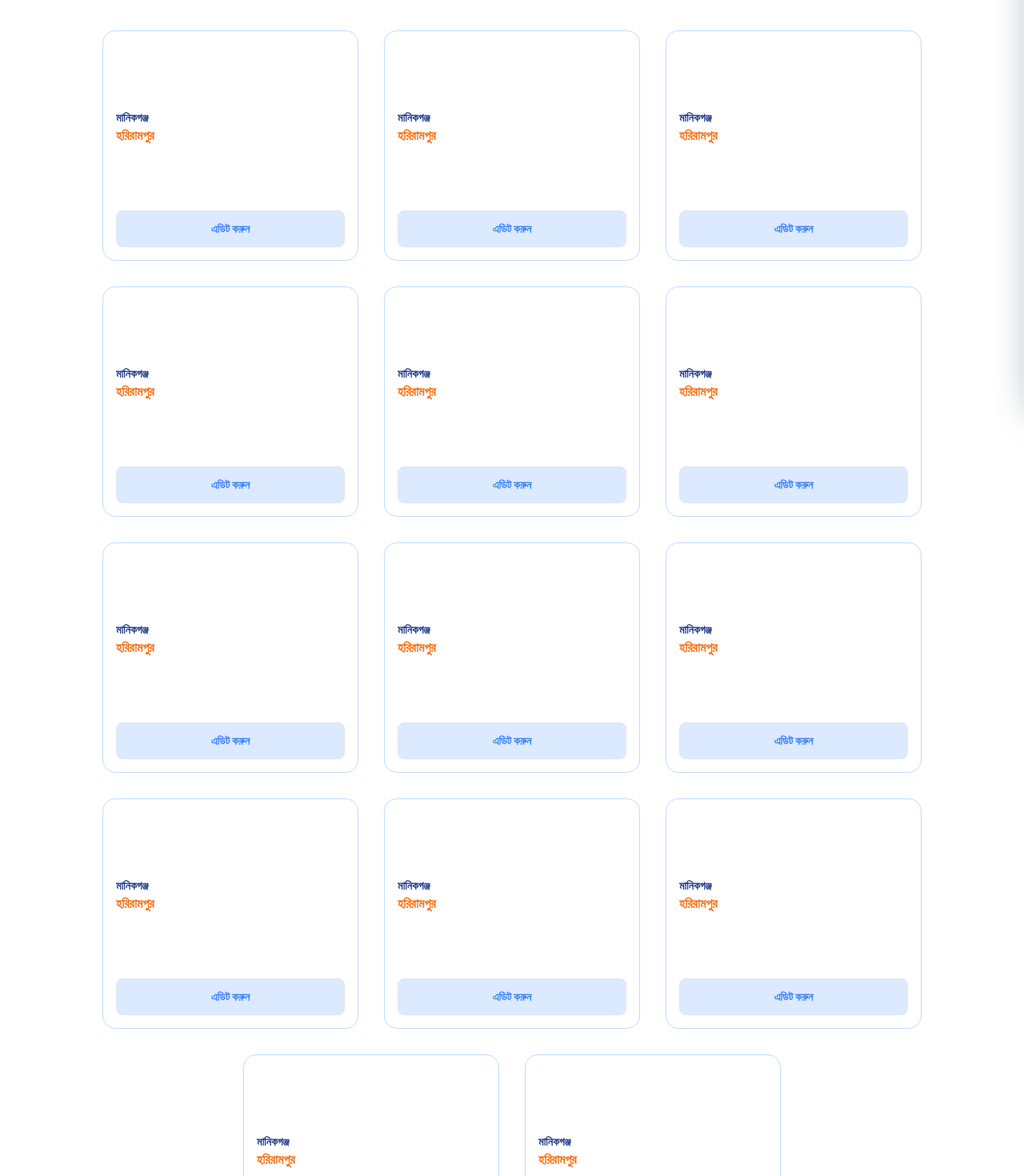
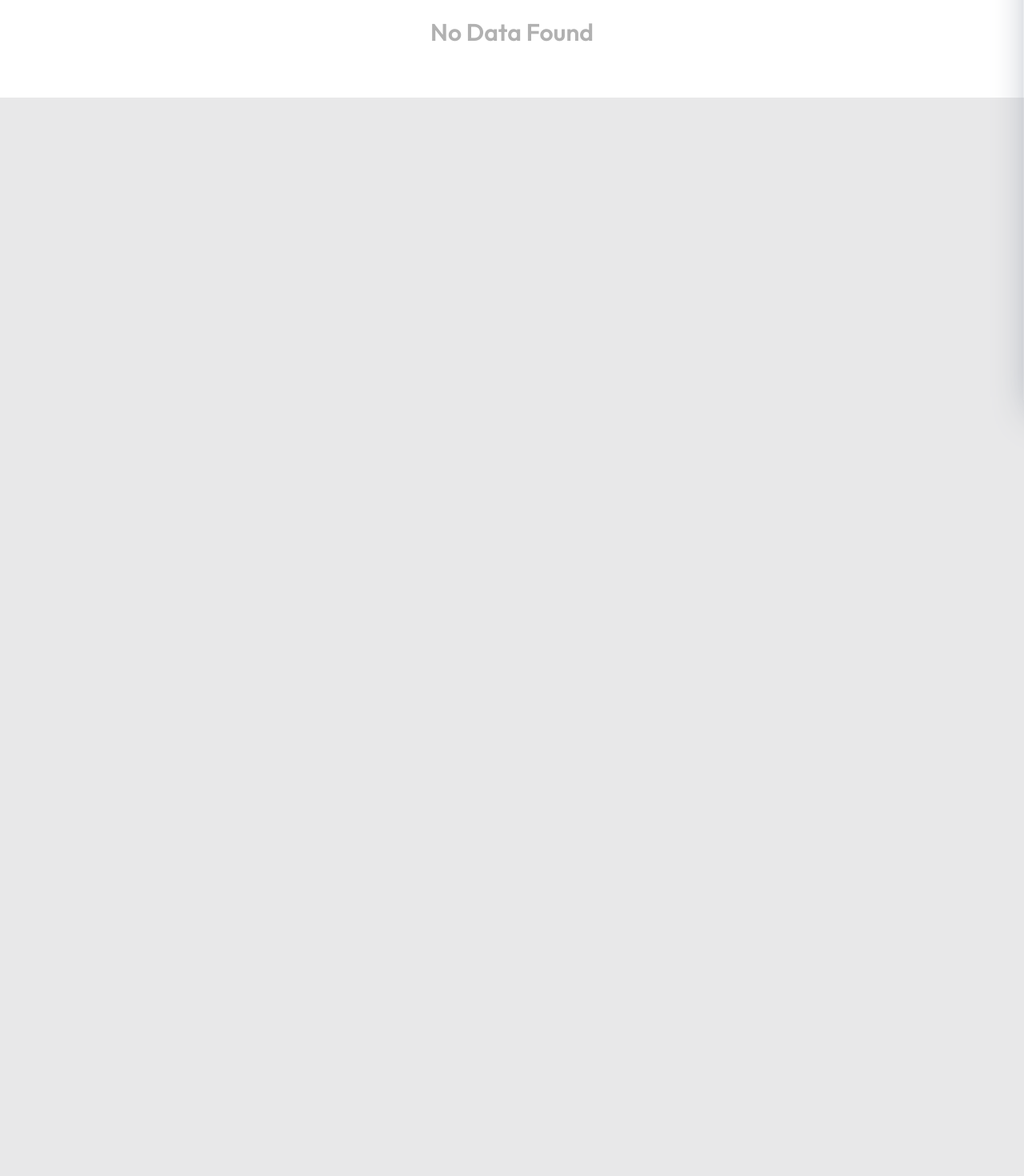
Before and after one commit to naisannovel/scenario, a React (Create React App) app: page / in a window 1280 px wide. Shown: the part 300-1770 px from the top of the page at 80% size. After the commit the page ends 800 px from the top, so only its background shows below. Built offline with nearby package versions, Linux system fonts and the light colour scheme.

Commit message:
display data

```diff
--- a/src/App.js
+++ b/src/App.js
@@ -2,8 +2,11 @@ import React, { createContext, useState } from 'react';
 import Home from './components/Home';
 
 export const scenarioDataContext = createContext();
+export const cookieDataContext = createContext();
 
 function App() {
+
+  const [cookieData, setCookieData] = useState([]);
 
   const [scenarioData, setScenarioData] = useState({
     division: { name: '' },
@@ -14,7 +17,9 @@ function App() {
 
   return (
     <scenarioDataContext.Provider value={[ scenarioData, setScenarioData ]}>
-      <Home/>
+      <cookieDataContext.Provider value={[ cookieData, setCookieData ]}>
+        <Home/>
+      </cookieDataContext.Provider>
     </scenarioDataContext.Provider>
   );
 }
--- a/src/components/Content.jsx
+++ b/src/components/Content.jsx
@@ -1,7 +1,26 @@
-import React from 'react';
+import React, { useContext, useEffect } from 'react';
+import { cookieDataContext } from '../App';
 import ContentCard from './ContentCard';
 
 const Content = () => {
+
+    const [cookieData, setCookieData] = useContext(cookieDataContext);
+
+    useEffect(()=>{
+        if(document.cookie.split('=')[1]){
+            const cookiesDataList = JSON.parse(document.cookie.split('=')[1]);
+            setCookieData(cookiesDataList)
+          }
+        },[])
+
+        let displayData;
+
+        if(cookieData.length){
+            displayData = cookieData.map((item, index) => <ContentCard division={item?.division?.name} district={item?.district?.name} key={index} /> )
+        }else{
+            displayData = <h4 className='text-3xl font-bold opacity-30'>No Data Found</h4>
+        }
+
     return (
         <main className='container bg-white m-auto mt-6 pb-16'>
             <div className='flex flex-col sm:flex-row items-center justify-around p-8'>
@@ -9,23 +28,10 @@ const Content = () => {
                 <hr className='h-0.5 w-full mt-4 sm:mt-0 sm:w-5/6 bg-blue-100' />
             </div>
             <div className="flex justify-center flex-wrap">
-            <ContentCard/>
-            <ContentCard/>
-            <ContentCard/>
-            <ContentCard/>
-            <ContentCard/>
-            <ContentCard/>
-            <ContentCard/>
-            <ContentCard/>
-            <ContentCard/>
-            <ContentCard/>
-            <ContentCard/>
-            <ContentCard/>
-            <ContentCard/>
-            <ContentCard/>
+            { displayData }
             </div>
         </main>
     );
 };
 
-export default React.memo(Content);
+export default Content;
--- a/src/components/ContentCard.jsx
+++ b/src/components/ContentCard.jsx
@@ -1,14 +1,14 @@
 import React from "react";
 
-const ContentCard = () => {
+const ContentCard = ({ division, district }) => {
   return (
     <div className="flex flex-col basis-60 sm:basis-80 h-72 p-4 m-4 shrink-0 border border-blue-200 rounded-2xl">
       <div className="h-5/6 flex flex-col justify-center">
         <p className="text-blue-900 font-semibold text-xs sm:text-sm">
-          মানিকগঞ্জ
+          { division }
         </p>
         <p className="text-orange-500 font-semibold text-sm md:text-base">
-          হরিরামপুর
+          { district }
         </p>
       </div>
       <button className="border w-full py-3 rounded-lg left-0 font-semibold bg-blue-100 hover:bg-blue-200 text-blue-500 text-sm focus:outline-none focus:ring-2 ring-offset-1">
--- a/src/components/Header.jsx
+++ b/src/components/Header.jsx
@@ -15,4 +15,4 @@ const Header = ({ drawerOpenHandler }) => {
   );
 };
 
-export default Header;
+export default React.memo(Header);
--- a/src/components/drawer/Drawer.js
+++ b/src/components/drawer/Drawer.js
@@ -5,16 +5,20 @@ import DistrictDropdown from './DistrictDropdown';
 import DivisionSearchableDropdown from './DivisionSearchableDropdown';
 import DynamicInput from './DynamicInput';
 import MultiPackage from './MultiPackage';
-import { scenarioDataContext } from '../../App';
+import { cookieDataContext, scenarioDataContext } from '../../App';
 
 const Drawer = ({ isOpen, drawerOpenHandler }) => {
 
     const [scenarioData, setScenarioData] = useContext(scenarioDataContext);
+    const [cookieData, setCookieData] = useContext(cookieDataContext);
 
     const bodyRef = useRef(document.querySelector("body"));
     const { division, district, places, ourPackages } = scenarioData;
 
     const submitHandler = () =>{
+
+      setCookieData(prevState => [...prevState, scenarioData])
+
       if(document.cookie.split('=')[1]){
         const previousScenarioData = JSON.parse(document.cookie.split('=')[1]);
         const newScenarioDataAry = [...previousScenarioData, scenarioData];
@@ -31,7 +35,7 @@ const Drawer = ({ isOpen, drawerOpenHandler }) => {
         ourPackages: []
       })
 
-      // After submitHandler drawer will be close
+      // After form submit drawer will be close
       drawerOpenHandler()
     }
 
@@ -49,23 +53,35 @@ const Drawer = ({ isOpen, drawerOpenHandler }) => {
       }, [isOpen]);
 
     return ReactDom.createPortal(
-                 <div className={`fixed overflow-y-scroll w-2/6 h-full bg-white shadow-2xl shadow-gray-400 rounded-tl-2xl overflow-hidden top-0 right-0 z-50 transition duration-1000 ease-in-out ${ isOpen ? '':'translate-x-full' }`}>
+                  <div className='w-full h-full relative'>
+                    <div className={`fixed overflow-y-scroll w-full sm:w-4/6 md:w-3/6 lg:w-2/6 h-full bg-white shadow-2xl shadow-gray-400 rounded-tl-2xl overflow-hidden top-0 right-0 z-50 transition duration-1000 ease-in-out ${ isOpen ? '':'translate-x-full' }`}>
                     <div className="container w-3/4 m-12">
-
-                <button className='flex items-center justify-center py-2 px-5 rounded-lg bg-blue-100 hover:bg-blue-100 text-blue-800 text-md focus:outline-none focus:ring-2 ring-offset-1' onClick={drawerOpenHandler}>
-                    <IoArrowBack className='mr-1' /> Back</button>
-
+                        <button
+                          className='flex items-center justify-center py-2 px-5 rounded-lg bg-blue-100 hover:bg-blue-100 text-blue-800 text-md focus:outline-none focus:ring-2 ring-offset-1'
+                          onClick={drawerOpenHandler}>
+                          <IoArrowBack className='mr-1' /> Back
+                        </button>
 
                       <DivisionSearchableDropdown />
                       <DistrictDropdown />
                       <DynamicInput />
                       <MultiPackage />
+
                     </div>
                       <hr className='h-0.5 w-full bg-gray-50' />
                     <div className="container w-3/4 m-12 flex items-center justify-evenly">
-             <button onClick={drawerOpenHandler}  className='flex items-center justify-center py-2 px-6 rounded-lg bg-blue-100 hover:bg-blue-200 text-blue-800 text-md focus:outline-none focus:ring-2'>Cancel</button>
-             <button onClick={submitHandler} disabled={ !(division?.code && district?.code && places[0].length >= 1 && ourPackages.length) } className='flex items-center justify-center py-2 px-7 rounded-lg bg-blue-600 text-white hover:bg-blue-700 text-md focus:outline-none focus:ring-2 ring-offset-1 disabled:cursor-not-allowed'>Submit</button>
+                      <button
+                        onClick={drawerOpenHandler}
+                        className='flex items-center justify-center py-2 px-6 rounded-lg bg-blue-100 hover:bg-blue-200 text-blue-800 text-md focus:outline-none focus:ring-2'>Cancel
+                      </button>
+                      <button
+                        onClick={submitHandler}
+                        disabled={ !(division?.code && district?.code && places[0].length >= 1 && ourPackages.length) }
+                        className='flex items-center justify-center py-2 px-7 rounded-lg bg-blue-600 text-white hover:bg-blue-700 text-md focus:outline-none focus:ring-2 ring-offset-1 disabled:cursor-not-allowed'>Submit
+                      </button>
                     </div>
+                  </div>
+                  { isOpen && <div className='fixed w-full h-full bg-black opacity-20 top-0 left-0'></div> }
                   </div>
     ,document.getElementById('drawer'));
 };
--- a/src/components/drawer/DynamicInput.jsx
+++ b/src/components/drawer/DynamicInput.jsx
@@ -91,6 +91,7 @@ const DynamicInput = () => {
             <div className="absolute top-full left-0 w-full text-sm z-50">
               { filteredPlacesUsingInputValue.length !== 0 && indexNum === index && displayPlaceItems }
             </div>
+
           </div>
 
           {places.length > 1 && (
```
Lines whose indentation alone changed are shown as unchanged.
